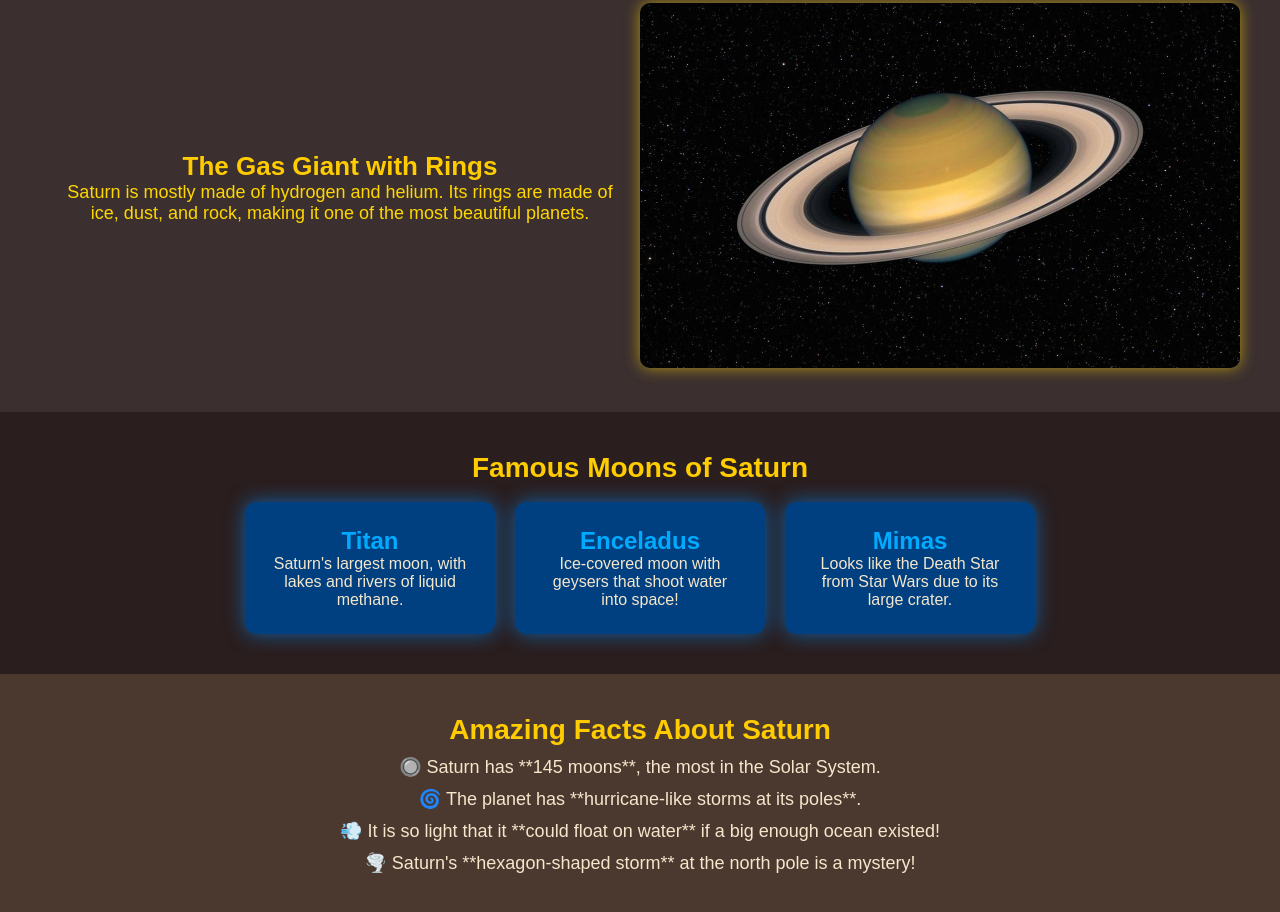
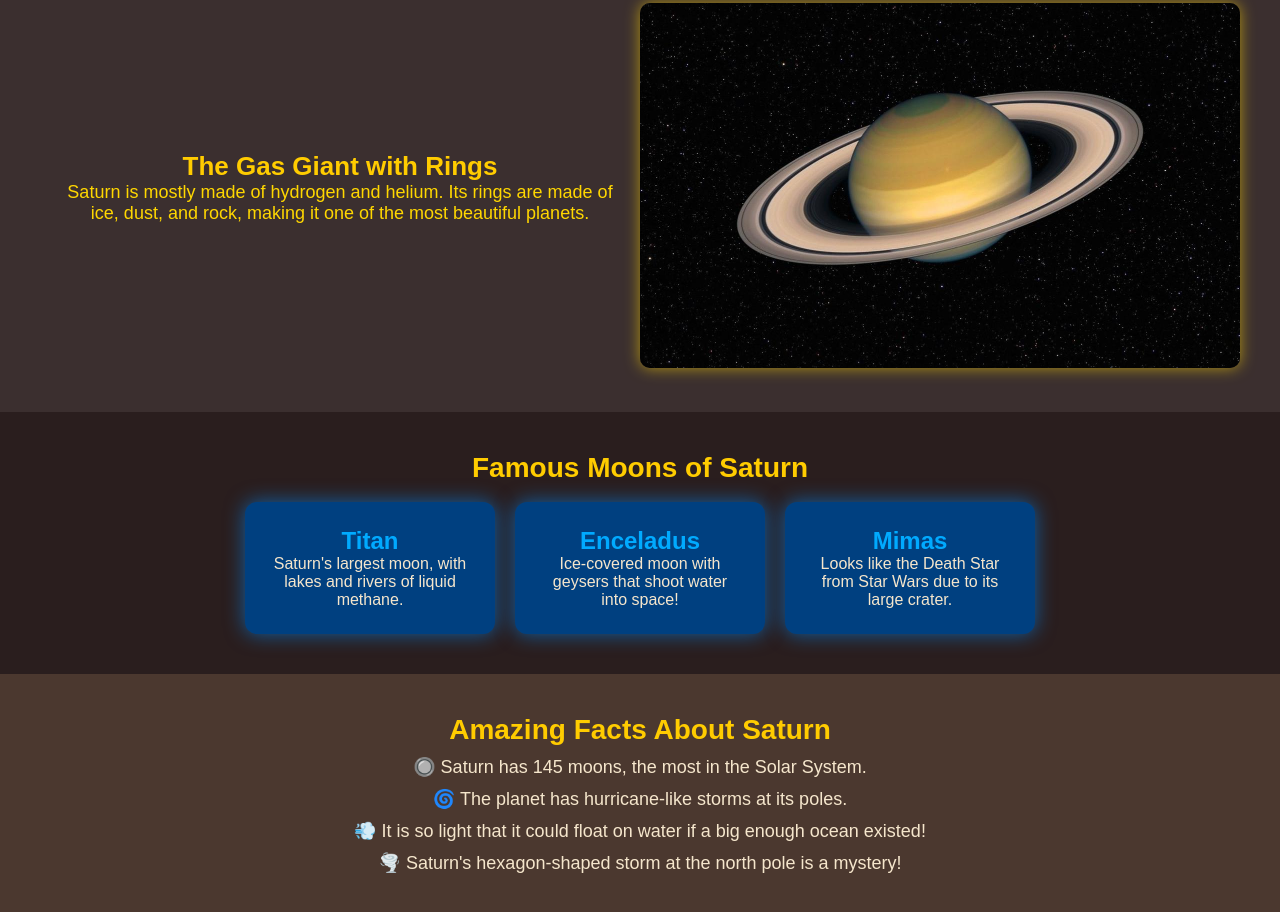
Before and after one commit to shudhakar19/Solar, a plain HTML site: page saturn.html in a window 1280 px wide. Shown: the part 331-1243 px from the top of the page. Drawn offline with Linux system fonts and the light colour scheme.

Commit message:
Update saturn.html

```diff
--- a/saturn.html
+++ b/saturn.html
@@ -55,10 +55,10 @@
     <section class="saturn-facts">
         <h2>Amazing Facts About Saturn</h2>
         <ul>
-            <li>🔘 Saturn has **145 moons**, the most in the Solar System.</li>
-            <li>🌀 The planet has **hurricane-like storms at its poles**.</li>
-            <li>💨 It is so light that it **could float on water** if a big enough ocean existed!</li>
-            <li>🌪️ Saturn's **hexagon-shaped storm** at the north pole is a mystery!</li>
+            <li>🔘 Saturn has 145 moons, the most in the Solar System.</li>
+            <li>🌀 The planet has hurricane-like storms at its poles.</li>
+            <li>💨 It is so light that it could float on water if a big enough ocean existed!</li>
+            <li>🌪️ Saturn's hexagon-shaped storm at the north pole is a mystery!</li>
         </ul>
     </section>
 </body>
```
